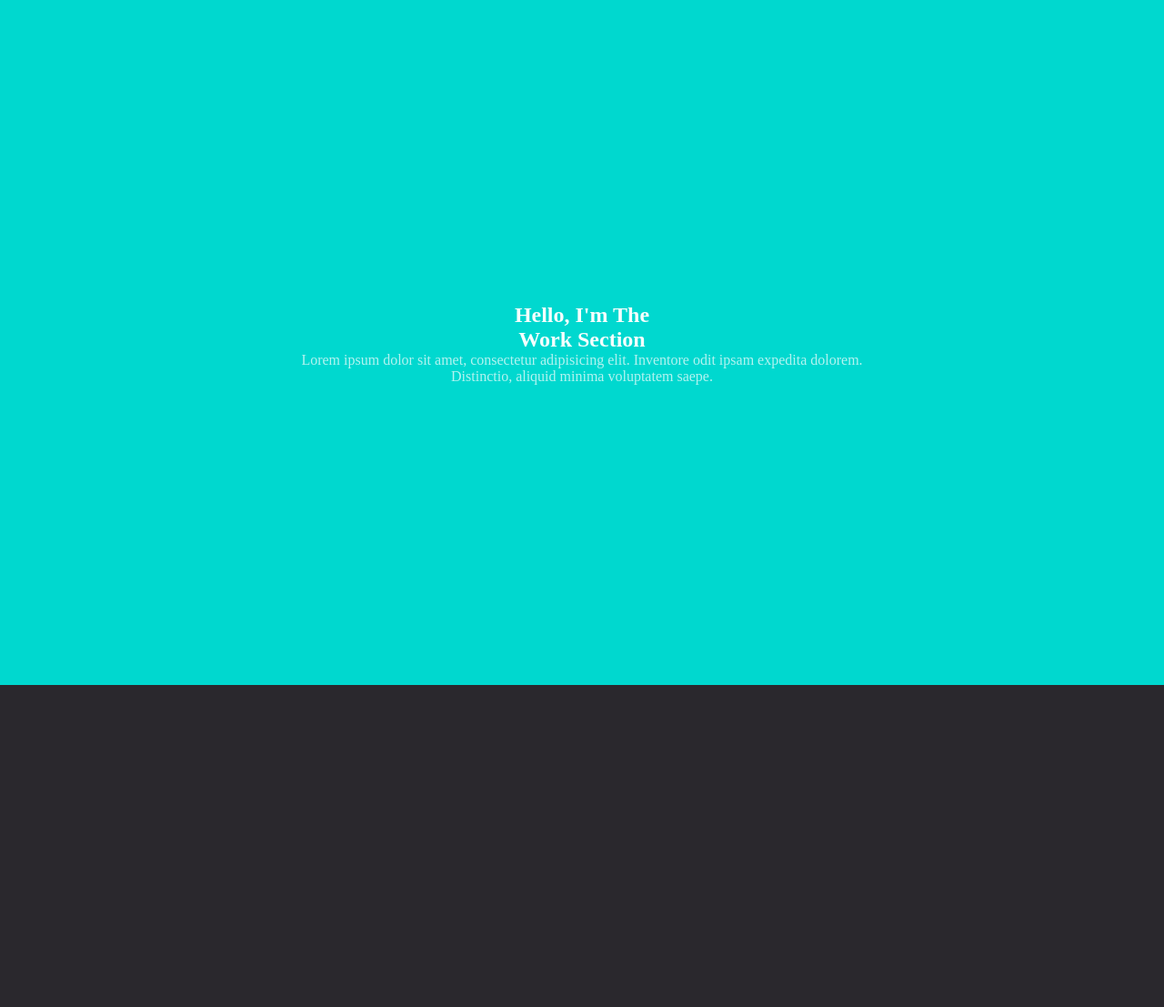
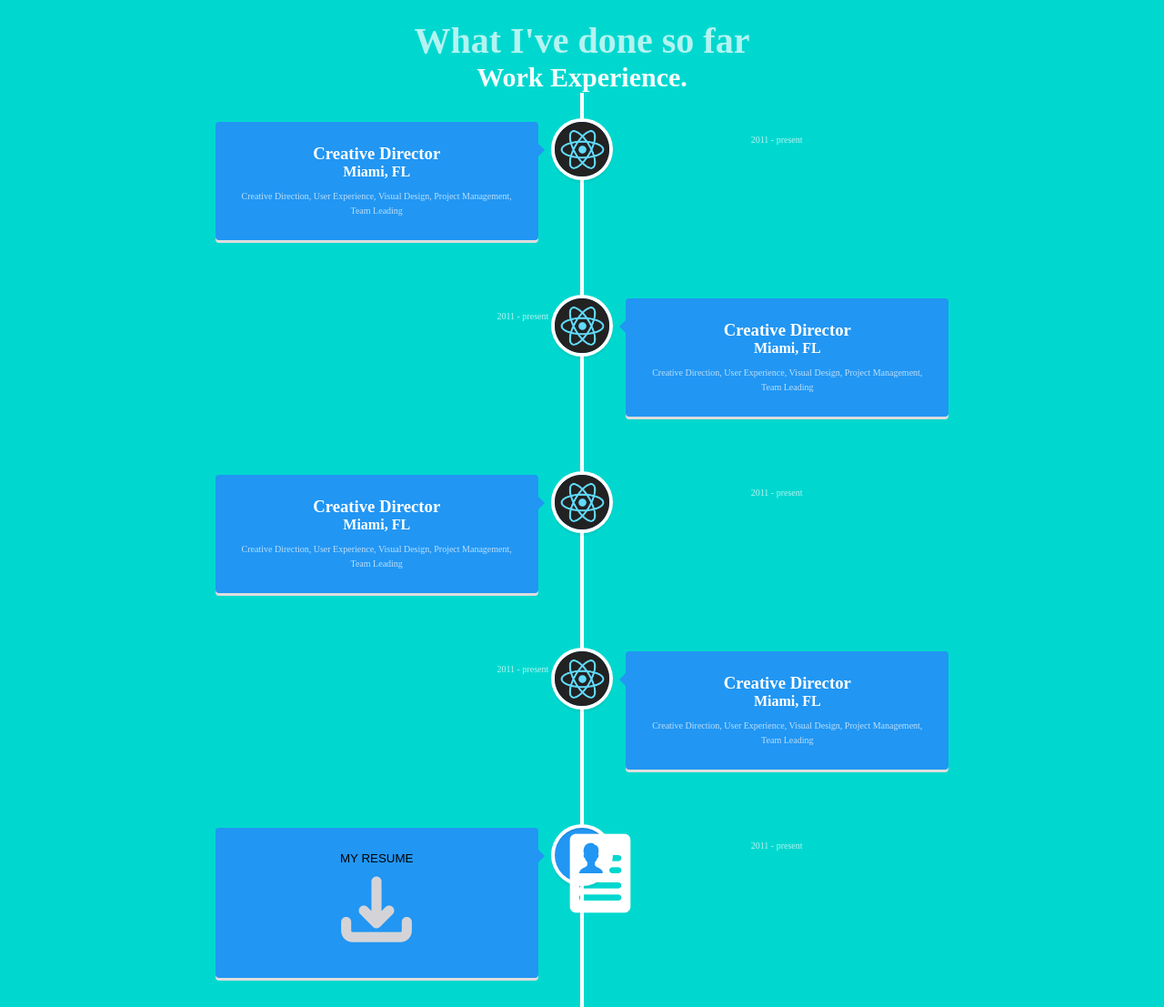
Before and after one commit to stefanobergamini/Sbp, a React app: page / in a window 1280 px wide. Shown: the part 1647-2754 px from the top of the page at 91% size. Before the commit the page ends 2400 px from the top, so only its background shows below. Built offline with nearby package versions, Linux system fonts and the light colour scheme.

Commit message:
start of the timeline component

```diff
--- a/package.json
+++ b/package.json
@@ -12,14 +12,15 @@
     "react-redux": "^8.0.7",
     "react-router-dom": "^6.11.2",
     "react-scripts": "5.0.1",
+    "react-vertical-timeline-component": "^3.6.0",
     "sass": "^1.62.1",
     "web-vitals": "^2.1.4"
   },
   "scripts": {
     "start": "react-scripts start",
     "build": "react-scripts build",
-    "predeploy" : "npm run build",
-    "deploy" : "gh-pages -d build",
+    "predeploy": "npm run build",
+    "deploy": "gh-pages -d build",
     "test": "react-scripts test",
     "eject": "react-scripts eject"
   },
--- /dev/null
+++ b/src/Components/Timeline/Timeline.js
@@ -0,0 +1,107 @@
+import {
+    VerticalTimeline,
+    VerticalTimelineElement,
+} from 'react-vertical-timeline-component';
+import { motion } from 'framer-motion';
+import 'react-vertical-timeline-component/style.min.css';
+import { experiences } from '../../Utils/techs';
+import SectionWrapper from '../../Utils/SectionWrapper';
+import download from '../../Assets/imgs/download.png';
+import downloadHover from '../../Assets/imgs/downloadHover.png';
+import resume from '../../Assets/imgs/resume.png';
+import { textVariant } from '../../Utils/motion';
+import './Timeline.scss'
+
+const ExperienceCard = ({ experience }) => (
+    <VerticalTimelineElement
+        className="vertical-timeline-element--work"
+        contentStyle={{ background: 'rgb(33, 150, 243)', color: '#fff' }}
+        contentArrowStyle={{ borderRight: '7px solid  rgb(33, 150, 243)' }}
+        date="2011 - present"
+        iconStyle={{ background: 'rgb(33, 150, 243)', color: '#fff' }}
+        icon={
+            <div className="img-icon">
+                <img
+                    src={experience.icon}
+                    alt={experience.company_name}
+                    className="icon"
+                />
+            </div>
+        }
+    >
+        <h3 className="vertical-timeline-element-title">Creative Director</h3>
+        <h4 className="vertical-timeline-element-subtitle">Miami, FL</h4>
+        <p>
+            Creative Direction, User Experience, Visual Design, Project Management, Team Leading
+        </p>
+    </VerticalTimelineElement>
+);
+
+const Experience = () => {
+    return (
+        <>
+            <motion.div variants={textVariant()}>
+                <p className='title'>
+                    What I've done so far
+                </p>
+                <h2 className='subtitle'>
+                    Work Experience.
+                </h2>
+            </motion.div>
+
+            <div className="vertical-timeline-block">
+                <VerticalTimeline className="vertical-timeline-custom-line">
+                    {experiences.map((experience, index) => (
+                        <ExperienceCard key={index} experience={experience} />
+                    ))}
+
+                    <VerticalTimelineElement
+                        className="vertical-timeline-element--work"
+                        contentStyle={{ background: 'rgb(33, 150, 243)', color: '#fff' }}
+                        contentArrowStyle={{ borderRight: '7px solid  rgb(33, 150, 243)' }}
+                        date="2011 - present"
+                        iconStyle={{ background: 'rgb(33, 150, 243)', color: '#fff' }}
+                        icon={
+                            <div className="flex justify-center items-center w-full h-full">
+                                <img
+                                    src={resume}
+                                    alt="resume"
+                                    className="w-[45%] h-[45%] object-contain"
+                                />
+                            </div>
+                        }
+                    >
+                        <button
+                            className="button-download"
+                            onClick={() =>
+                                window.open(
+                                    'resume link', //paste the link to your resume here
+                                    '_blank'
+                                )
+                            }
+                            onMouseOver={() => {
+                                document
+                                    .querySelector('.download-btn')
+                                    .setAttribute('src', downloadHover);
+                            }}
+                            onMouseOut={() => {
+                                document
+                                    .querySelector('.download-btn')
+                                    .setAttribute('src', download);
+                            }}>
+                            MY RESUME
+                            <img
+                                src={download}
+                                alt="download"
+                                className="download-btn"
+                            />
+                        </button>
+                    </VerticalTimelineElement>
+
+                </VerticalTimeline>
+            </div>
+        </>
+    );
+};
+
+export default SectionWrapper(Experience, 'work');
--- /dev/null
+++ b/src/Components/Timeline/Timeline.scss
@@ -0,0 +1,18 @@
+.title {
+    font-size: 40px;
+    color: white;
+    font-weight: bold;
+}
+.subtitle {
+    font-size: 30px;
+    color: darkblue;
+}
+
+.vertical-timeline-block {
+    width: 100%;
+
+}
+
+.icon {
+    width: 100%;
+}
--- a/src/Pages/HomePage/HomePage.js
+++ b/src/Pages/HomePage/HomePage.js
@@ -5,6 +5,7 @@ import Header from '../../Components/Header/Header';
 import { fadeIn, slideIn, textVariant } from '../../Utils/motion';
 import BemVindo from '../../Components/BemVindo/BemVindo';
 import Sobre from '../../Components/Sobre/Sobre';
+import Timeline from '../../Components/Timeline/Timeline';
 
 export default function HomePage() {
 
@@ -16,7 +17,8 @@ export default function HomePage() {
 
       <Sobre />
 
-      <section id="work" className="section">
+      <Timeline />
+      {/* <section id="work" className="section">
         <div className="container">
           <div className="content-wrapper text-center">
             <motion.div variants={textVariant()} className="content">
@@ -29,7 +31,7 @@ export default function HomePage() {
             </motion.div>
           </div>
         </div>
-      </section>
+      </section> */}
     </div>
   )
 }
--- a/src/Pages/HomePage/HomePage.scss
+++ b/src/Pages/HomePage/HomePage.scss
@@ -168,6 +168,8 @@ section:nth-child(3) {
 
 section:nth-child(4) {
     background: #00D8CF;
+    display: flex;
+    flex-direction: column;
 
     h2 {
         color: rgb(255 255 255 / 96%);
--- /dev/null
+++ b/src/Utils/SectionWrapper.js
@@ -0,0 +1,25 @@
+import { motion } from 'framer-motion';
+import { staggerContainer } from './motion';
+
+const SectionWrapper = (Component, idName) => {
+  function HOC() {
+    return (
+      <motion.section
+        variants={staggerContainer()}
+        initial="hidden"
+        whileInView="show"
+        viewport={{ once: false, amount: 0.25 }}
+        >
+        <span className="hash-span" id={idName}>
+          &nbsp;
+        </span>
+
+        <Component />
+      </motion.section>
+    );
+  }
+
+  return HOC;
+};
+
+export default SectionWrapper;
--- a/src/Utils/techs.js
+++ b/src/Utils/techs.js
@@ -1,4 +1,4 @@
-// import react from "../Assets/imgs/logo-react-icon.png"
+import reacts from "../Assets/imgs/logo-react-icon.png"
 // import js from "../Assets/imgs/JavaScript-logo.png"
 // import python from "../Assets/imgs/Python-logo-notext.svg.png"
 // import html from "../Assets/imgs/HTML5_logo_and_wordmark.svg.png"
@@ -53,4 +53,35 @@ const techs = [
     },
 ]
 
-export default techs;
+const experiences = [
+    {
+      title: 'Técnico em Eletrônica',
+      company_name: 'Instituto Federal de Santa Catarina',
+      icon: reacts,
+      iconBg: '#333333',
+      date: 'Aug 2021 - Feb 2022',
+    },
+    {
+      title: 'Mentor (Volunteer)',
+      company_name: 'Microverse',
+      icon: reacts,
+      iconBg: '#333333',
+      date: 'Mar 2022 - May 2022',
+    },
+    {
+      title: 'Junior Software Engineer',
+      company_name: 'Kelhel',
+      icon: reacts,
+      iconBg: '#333333',
+      date: 'May 2022 - Oct 2022',
+    },
+    {
+      title: 'Full Stack Developer',
+      company_name: 'Diversity Cyber Council',
+      icon: reacts,
+      iconBg: '#333333',
+      date: 'Sep 2022 - Present',
+    },
+  ];
+
+export {techs, experiences};
```
Also changed, not shown: src/Utils/styles.js (added, +35 -0 lines), public/Logo.jpg (deleted), public/favicon.ico (deleted), src/Assets/imgs/download.png (added), src/Assets/imgs/downloadHover.png (added), src/Assets/imgs/resume.png (added), 1 other file.
